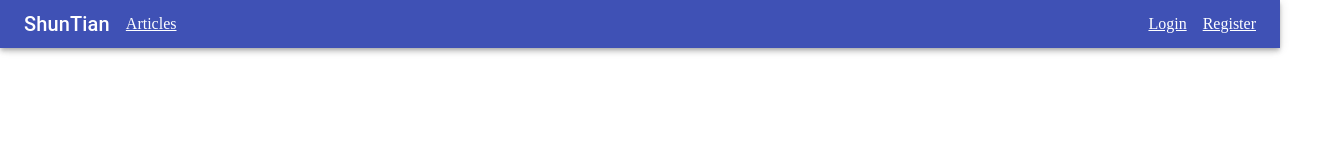
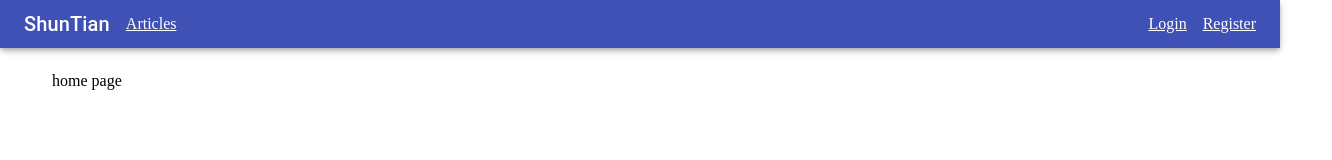
Before and after one commit to shuntian/comment-frontend, a React (Create React App) app: page / in a window 1280 px wide. Shown: the top 160 px of the page, 1332 px wide, since content can reach past the window. Built offline with nearby package versions, Linux system fonts and the light colour scheme.

Commit message:
optimize ui

```diff
--- a/src/App.js
+++ b/src/App.js
@@ -1,6 +1,6 @@
 import { AppBar, Box, Button, Container, Grid, IconButton, Toolbar, Typography } from '@material-ui/core';
 import React from 'react';
-import { Link } from 'react-router-dom';
+import { Link, Outlet } from 'react-router-dom';
 
 const propTypes = {
 
@@ -44,13 +44,9 @@ class App extends React.Component {
               </Toolbar>
             </AppBar>
           </Container>
-          <Container maxWidth="fixed">
-            <Grid container spacing={2}>
-              <Grid item xs={8}>
-              </Grid>
-              <Grid item xs={4}>ee</Grid>
-            </Grid>
-          </Container>
+          <div style={{width: "100%", height: "100%", position: 'absolute', top: '52px', margin: '20px'}}>
+            <Outlet style={{with: "100%"}} />
+          </div>
         </Container>
       </div>
     );
--- /dev/null
+++ b/src/pages/home-page.js
@@ -0,0 +1,19 @@
+import React from 'react';
+import PropTypes from 'prop-types';
+
+const propTypes = {
+
+};
+
+class HomePage extends React.Component {
+
+  render() {
+    return (
+      <div>home page</div>
+    );
+  }
+}
+
+HomePage.propTypes = propTypes;
+
+export default HomePage;
--- a/src/routes.js
+++ b/src/routes.js
@@ -7,17 +7,20 @@ import WrapComps from './hoc/wrap-comps';
 import ArticleEdit from './pages/articles/article-edit';
 import Login from './pages/login';
 import ArticleInsert from './pages/articles/article-insert';
+import HomePage from './pages/home-page';
 
 const AppRouters = () => {
   return (
     <BrowserRouter>
       <Routes>
-        <Route path='/' element={<App />} />
-        <Route path='/login' element={<Login />} />
-        <Route path='/articles' element={<Articles />} />
-        <Route path='/articles/:id' element={<WrapComps el={ArticleDetail} />} />
-        <Route path='/articles/:id/edit' element={<WrapComps el={ArticleEdit} />} />
-        <Route path='/articles/insert' element={<WrapComps el={ArticleInsert} />} />
+        <Route path='/' element={<App />}>
+          <Route path="/" element={<HomePage />} />
+          <Route path='/login' element={<Login />} />
+          <Route path='/articles' element={<Articles />} />
+          <Route path='/articles/:id' element={<WrapComps el={ArticleDetail} />} />
+          <Route path='/articles/:id/edit' element={<WrapComps el={ArticleEdit} />} />
+          <Route path='/articles/insert' element={<WrapComps el={ArticleInsert} />} />
+        </Route>
       </Routes>
     </BrowserRouter>
   )
```
